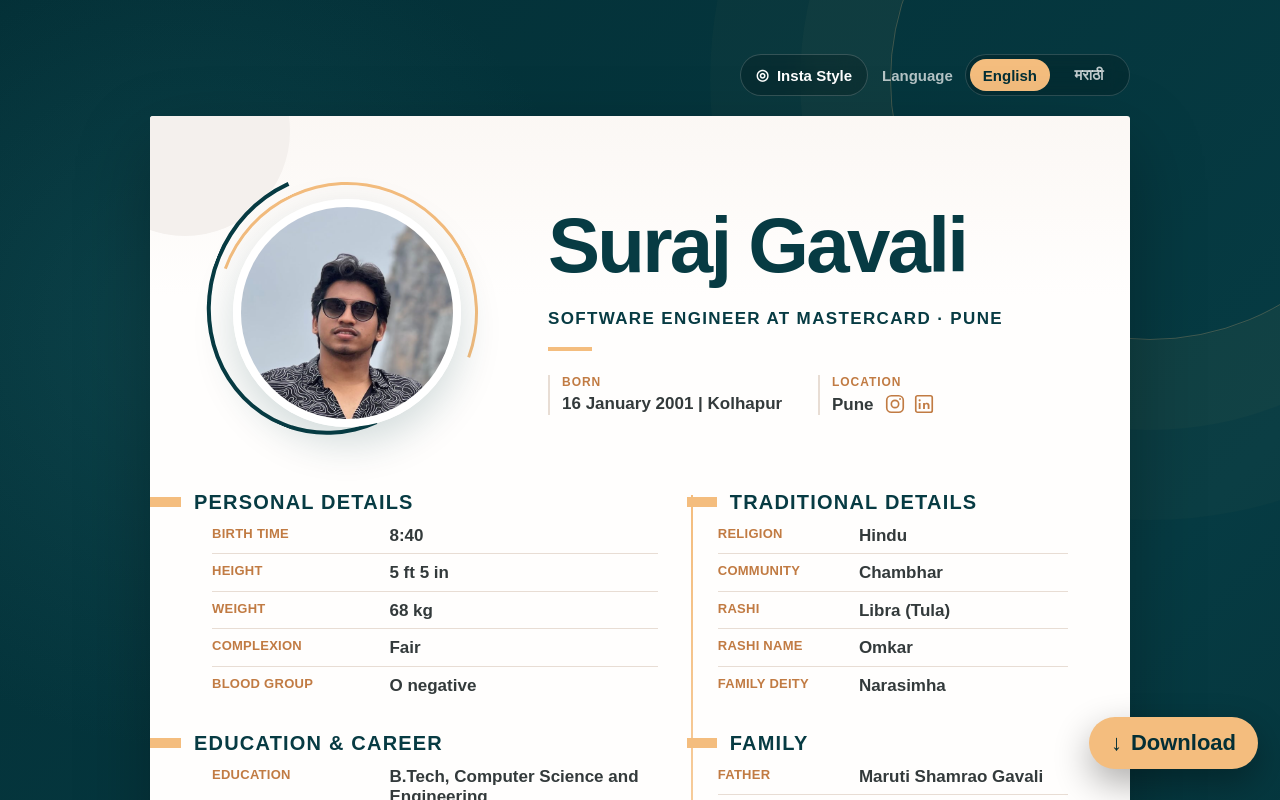
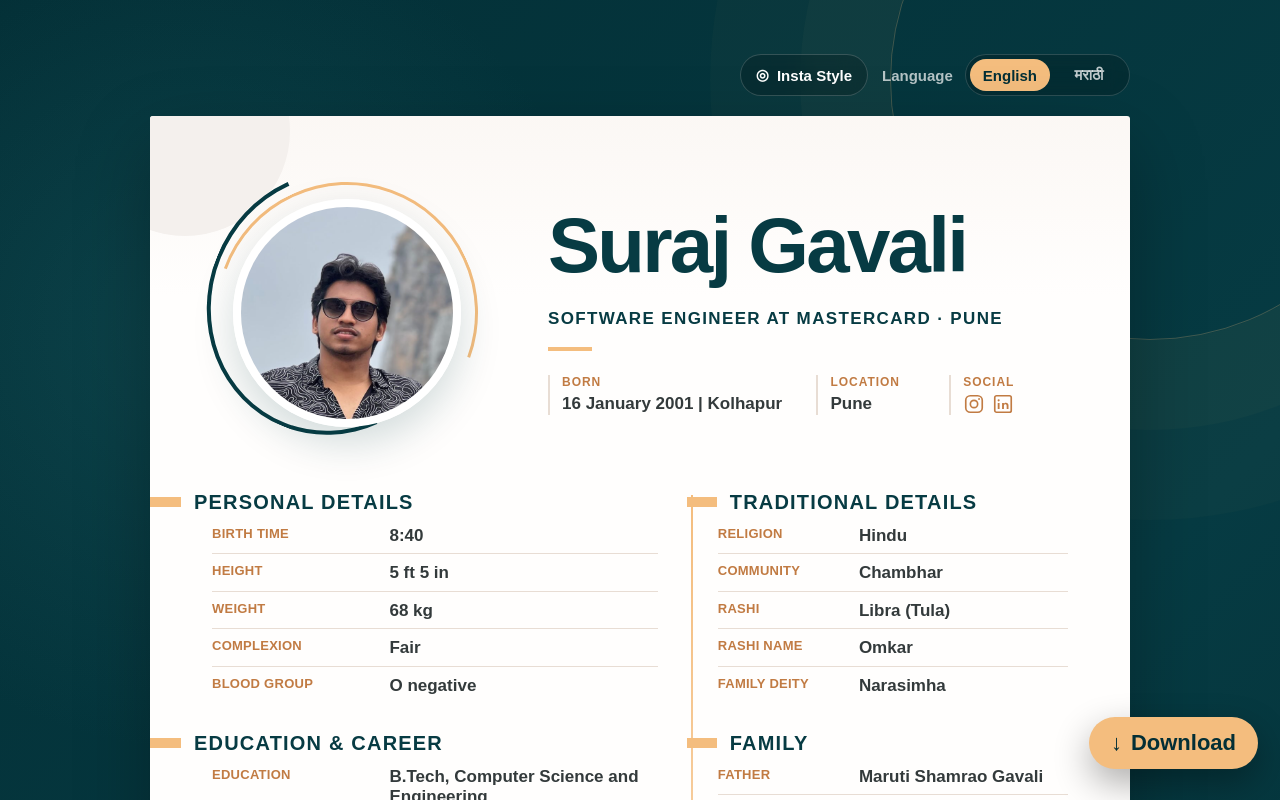
Before and after one commit to SurajGavali/biodata, a Next.js app: page / in a window 1280 px wide. Shown: the top 800 px of the page. Built offline with nearby package versions, Linux system fonts and the light colour scheme; a web font is replaced by a local one.

Commit message:
Separate social icons in profile header

```diff
--- a/src/app/globals.css
+++ b/src/app/globals.css
@@ -431,8 +431,8 @@ a:focus-visible {
 
 .headerFacts {
   display: grid;
-  grid-template-columns: repeat(2, minmax(0, 1fr));
-  gap: 20px;
+  grid-template-columns: minmax(0, 1.5fr) minmax(0, 0.7fr) minmax(0, 0.7fr);
+  gap: 14px;
   margin-top: 24px;
 }
 
@@ -565,15 +565,8 @@ a:focus-visible {
   font-weight: 600;
 }
 
-.headerLocationValue {
+.headerSocialLinks {
   display: flex;
-  gap: 10px;
-  align-items: center;
-  flex-wrap: wrap;
-}
-
-.headerSocialLinks {
-  display: inline-flex;
   gap: 7px;
   align-items: center;
 }
@@ -786,10 +779,6 @@ a:focus-visible {
 
 .exportSheet .detailRow dd {
   font-size: 11px;
-}
-
-.exportSheet .headerLocationValue {
-  gap: 5px;
 }
 
 .exportSheet .headerSocialLinks {
@@ -1104,10 +1093,6 @@ a:focus-visible {
     line-height: 1.18;
   }
 
-  .sheetWrapper .headerLocationValue {
-    gap: 3px;
-  }
-
   .sheetWrapper .headerSocialLinks {
     gap: 3px;
   }
--- a/src/app/page.tsx
+++ b/src/app/page.tsx
@@ -145,9 +145,11 @@ function BiodataSheet({
             </div>
             <div>
               <dt>{locale === "en" ? "Location" : "ठिकाण"}</dt>
-              <dd className="headerLocationValue">
-                <span>{localized(profileFacts.location, locale)}</span>
-                <span className="headerSocialLinks">
+              <dd>{localized(profileFacts.location, locale)}</dd>
+            </div>
+            <div>
+              <dt>{locale === "en" ? "Social" : "सोशल"}</dt>
+              <dd className="headerSocialLinks">
                 {socialLinks.map((social) => (
                   <a
                     href={social.href}
@@ -163,7 +165,6 @@ function BiodataSheet({
                     )}
                   </a>
                 ))}
-                </span>
               </dd>
             </div>
           </dl>
```
Lines whose indentation alone changed are shown as unchanged.
